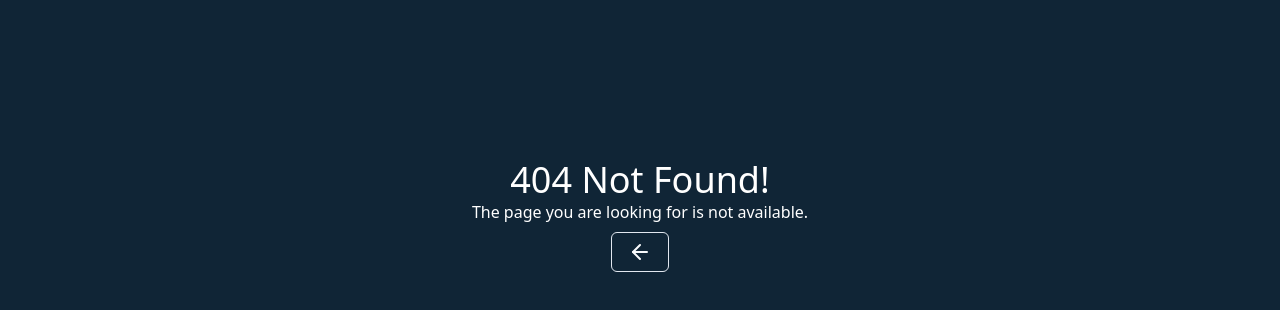
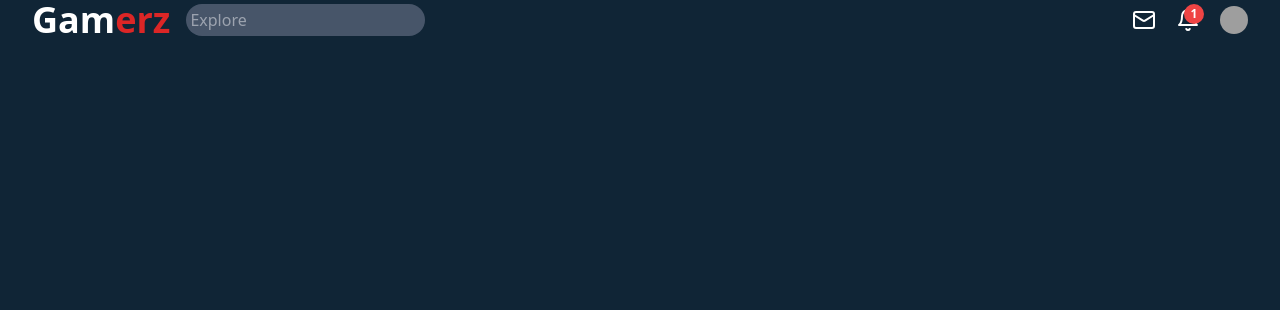
Before and after one commit to amir-mansoor/gamerz, a React (Vite) app in the folder frontend/: page /explore in a window 1280 px wide. Before the commit this address had no page. Shown: the top 310 px of the page. Built offline with nearby package versions, Linux system fonts and the light colour scheme; grey boxes are pictures that could not be loaded.

Commit message:
working on explore screen

```diff
--- a/frontend/package.json
+++ b/frontend/package.json
@@ -13,6 +13,7 @@
   "dependencies": {
     "@cloudinary/react": "^1.13.0",
     "@cloudinary/url-gen": "^1.19.0",
+    "@radix-ui/react-avatar": "^1.1.0",
     "@radix-ui/react-dropdown-menu": "^2.1.1",
     "@radix-ui/react-slot": "^1.0.2",
     "@reduxjs/toolkit": "^2.2.5",
--- /dev/null
+++ b/frontend/src/components/Navbar.jsx
@@ -0,0 +1,87 @@
+import { Bell, Mail } from "lucide-react";
+import { Link, useNavigate } from "react-router-dom";
+import { Avatar, AvatarFallback, AvatarImage } from "@/components/ui/avatar";
+import {
+  DropdownMenu,
+  DropdownMenuContent,
+  DropdownMenuItem,
+  DropdownMenuLabel,
+  DropdownMenuSeparator,
+  DropdownMenuTrigger,
+} from "@/components/ui/dropdown-menu";
+import { useSelector, useDispatch } from "react-redux";
+import { logout } from "@/slices/authSlice";
+
+const Navbar = () => {
+  const { userInfo } = useSelector((state) => state.auth);
+
+  const dispatch = useDispatch();
+  const navigiate = useNavigate();
+
+  const handleLogout = () => {
+    dispatch(logout());
+    navigiate("/login");
+  };
+
+  return (
+    <div className="container">
+      <div className="flex items-center justify-between">
+        <div id="logo" className="flex items-center">
+          <h1 className="text-white font-extrabold text-4xl">
+            Gam<span className="text-red-600">erz</span>
+          </h1>
+          <input
+            type="text"
+            placeholder="Explore"
+            className="ml-4 rounded-full outline-none  bg-slate-600 p-1 text-white"
+          />
+        </div>
+        <div className="flex items-center text-white space-x-5">
+          <Link to="/inbox">
+            <Mail />
+          </Link>
+          <Link to="/notification">
+            <div className="relative">
+              <Bell className="w-6 h-6" />
+
+              <span className="absolute -top-1 -right-1 bg-red-500 text-white text-xs font-bold rounded-full w-5 h-5 flex items-center justify-center">
+                1
+              </span>
+            </div>
+          </Link>
+
+          <DropdownMenu>
+            <DropdownMenuTrigger className="outline-none">
+              <Avatar className="w-7 h-7">
+                <AvatarImage src="https://github.com/shadcn.png" />
+                <AvatarFallback>
+                  {userInfo?.name.substring(0, 2)}
+                </AvatarFallback>
+              </Avatar>
+            </DropdownMenuTrigger>
+            <DropdownMenuContent className="bg-[#102536] text-white mr-1">
+              <DropdownMenuLabel>Amir Mansoor</DropdownMenuLabel>
+              <DropdownMenuSeparator />
+              <DropdownMenuItem>
+                <Link to={`/profile/edit/${userInfo?._id}`}>Edit Profile</Link>
+              </DropdownMenuItem>
+              <DropdownMenuItem>
+                <Link to="/admin/users">Users</Link>
+              </DropdownMenuItem>
+              <DropdownMenuItem>
+                <Link to="/admin/posts">Posts</Link>
+              </DropdownMenuItem>
+              <DropdownMenuSeparator />
+
+              <DropdownMenuItem onClick={() => handleLogout()}>
+                Logout
+              </DropdownMenuItem>
+            </DropdownMenuContent>
+          </DropdownMenu>
+        </div>
+      </div>
+    </div>
+  );
+};
+
+export default Navbar;
--- /dev/null
+++ b/frontend/src/components/ui/avatar.jsx
@@ -0,0 +1,33 @@
+import * as React from "react"
+import * as AvatarPrimitive from "@radix-ui/react-avatar"
+
+import { cn } from "@/lib/utils"
+
+const Avatar = React.forwardRef(({ className, ...props }, ref) => (
+  <AvatarPrimitive.Root
+    ref={ref}
+    className={cn("relative flex h-10 w-10 shrink-0 overflow-hidden rounded-full", className)}
+    {...props} />
+))
+Avatar.displayName = AvatarPrimitive.Root.displayName
+
+const AvatarImage = React.forwardRef(({ className, ...props }, ref) => (
+  <AvatarPrimitive.Image
+    ref={ref}
+    className={cn("aspect-square h-full w-full", className)}
+    {...props} />
+))
+AvatarImage.displayName = AvatarPrimitive.Image.displayName
+
+const AvatarFallback = React.forwardRef(({ className, ...props }, ref) => (
+  <AvatarPrimitive.Fallback
+    ref={ref}
+    className={cn(
+      "flex h-full w-full items-center justify-center rounded-full bg-muted",
+      className
+    )}
+    {...props} />
+))
+AvatarFallback.displayName = AvatarPrimitive.Fallback.displayName
+
+export { Avatar, AvatarImage, AvatarFallback }
--- a/frontend/src/main.jsx
+++ b/frontend/src/main.jsx
@@ -18,6 +18,7 @@ import NotFound from "./components/NotFound.jsx";
 import AuthRoutes from "./components/AuthRoutes.jsx";
 import AdminRoutes from "./components/AdminRoutes.jsx";
 import AdminDashBoard from "./screens/admin/AdminDashBoard.jsx";
+import ExploreScreen from "./screens/ExploreScreen.jsx";
 const router = createBrowserRouter(
   createRoutesFromElements(
     <Route path="/" element={<App />}>
@@ -27,6 +28,7 @@ const router = createBrowserRouter(
         <Route path="/login" element={<LoginScreen />} />
       </Route>
 
+      <Route path="/explore" element={<ExploreScreen />} />
       <Route path="/" element={<AdminRoutes />}>
         <Route path="/admin/dashboard" element={<AdminDashBoard />} />
       </Route>
--- /dev/null
+++ b/frontend/src/screens/ExploreScreen.jsx
@@ -0,0 +1,11 @@
+import Navbar from "@/components/Navbar";
+
+const ExploreScreen = () => {
+  return (
+    <div>
+      <Navbar />
+    </div>
+  );
+};
+
+export default ExploreScreen;
--- a/frontend/src/screens/admin/components/Header.jsx
+++ b/frontend/src/screens/admin/components/Header.jsx
@@ -1,5 +1,5 @@
 import { Link } from "react-router-dom";
-import { User, Info } from "lucide-react";
+import { User } from "lucide-react";
 import {
   DropdownMenu,
   DropdownMenuContent,
```
Also changed, not shown: frontend/src/assets/desgin.png (added), 1 other file (tests, documents, lock files or other folders).
